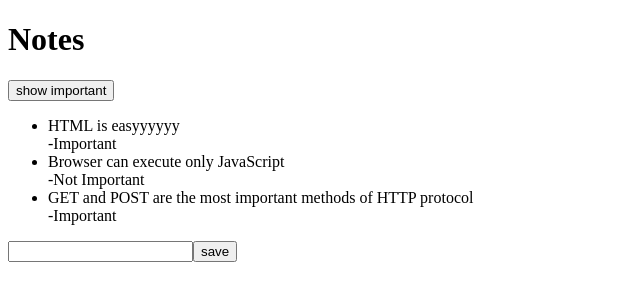
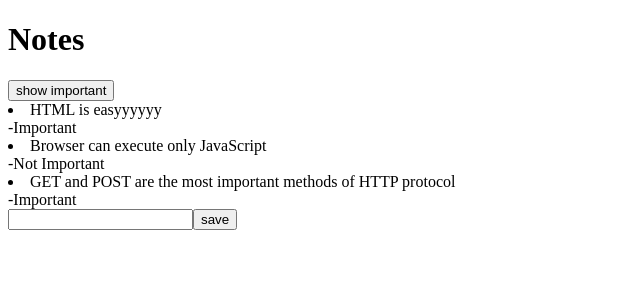
Before and after one commit to leburgeon/notesapp, a React (Vite) app: page / in a window 1280 px wide. Shown: the top 300 px of the page, without its empty margins (0-640 px from the left). Built offline with nearby package versions, Linux system fonts and the light colour scheme; data requests are answered from the project's data file.

Commit message:
Refactoring form, showbutton and notes display components into modules

```diff
--- a/src/App.jsx
+++ b/src/App.jsx
@@ -1,6 +1,9 @@
 import Note from './components/Note'
 import { useState, useEffect } from 'react'
 import axios from 'axios'
+import NotesDisplay from './components/NotesDisplay'
+import NoteForm from './components/NoteForm'
+import ShowButton from './components/ShowButton'
 
 
 const App = (props) => {
@@ -18,49 +21,40 @@ const App = (props) => {
     })
   }, [])
 
-  console.log('render', notes.length, 'notes')
-
   // For generating the list of notes to show
   const notesToShow = showAll
     ? notes
     : notes.filter(note => note.important)
 
-  // Component controller
+  // Controller for new note input
   const handleNoteChange = (event) => {
     setNewNote(event.target.value)
   }
 
-  // Event handler for adding a new note to the notes array state
+  // Event handler for adding a new note to the server
   const handleNewNote = (event) => {
     event.preventDefault()
+    // New json note to add to server
+    // Id omitted to let the server generate the id
     const newNoteObject = {
-      id: notes.length + 1,
       content: newNote,
       important: Math.random() < 0.5
     }
-    setNotes(notes.concat(newNoteObject))
-    setNewNote("")
+    axios
+    .post('http://localhost:3001/notes', newNoteObject)
+    .then(response => {
+      console.log(response)
+    })
   }
 
   return (
     <div>
       <h1>Notes</h1>
       <div>
-        <button onClick={() => setShowAll(!showAll)}>
-          show {showAll? "important" : "all"}
-        </button>
+        <ShowButton showAll={showAll} setShowAll={setShowAll}/>
       </div>
-      <ul>
-        {notesToShow.map((note) =>
-        <Note key={note.id} note={note}/>)}
-      </ul>
-      <form onSubmit={handleNewNote}>
-        <input
-          value={newNote}
-          onChange={handleNoteChange}
-        />
-        <button type="submit">save</button>
-      </form>
+      <NotesDisplay notesToShow={notesToShow}/>
+      <NoteForm newNote={newNote} handleNewNote={handleNewNote} handleNoteChange={handleNoteChange}/>
     </div>
   )
 }
--- /dev/null
+++ b/src/components/NoteForm.jsx
@@ -0,0 +1,13 @@
+const NoteForm = ( { handleNewNote, newNote, handleNoteChange }) => {
+    return (
+        <form onSubmit={handleNewNote}>
+        <input
+          value={newNote}
+          onChange={handleNoteChange}
+        />
+        <button type="submit">save</button>
+      </form>
+    )
+}
+
+export default NoteForm
--- /dev/null
+++ b/src/components/NotesDisplay.jsx
@@ -0,0 +1,13 @@
+import Note from "./Note"
+
+const NotesDisplay = ({ notesToShow }) => {
+    console.log("Notes display rendered")
+    return (
+        <>
+            {notesToShow.map((note) =>
+        <Note key={note.id} note={note}/>)}
+        </>
+    )
+}
+
+export default NotesDisplay
--- /dev/null
+++ b/src/components/ShowButton.jsx
@@ -0,0 +1,9 @@
+const ShowButton = ({ showAll, setShowAll }) => {
+    return (
+        <button onClick={() => setShowAll(!showAll)}>
+          show {showAll? "important" : "all"}
+        </button>
+    )
+}
+
+export default ShowButton
```
